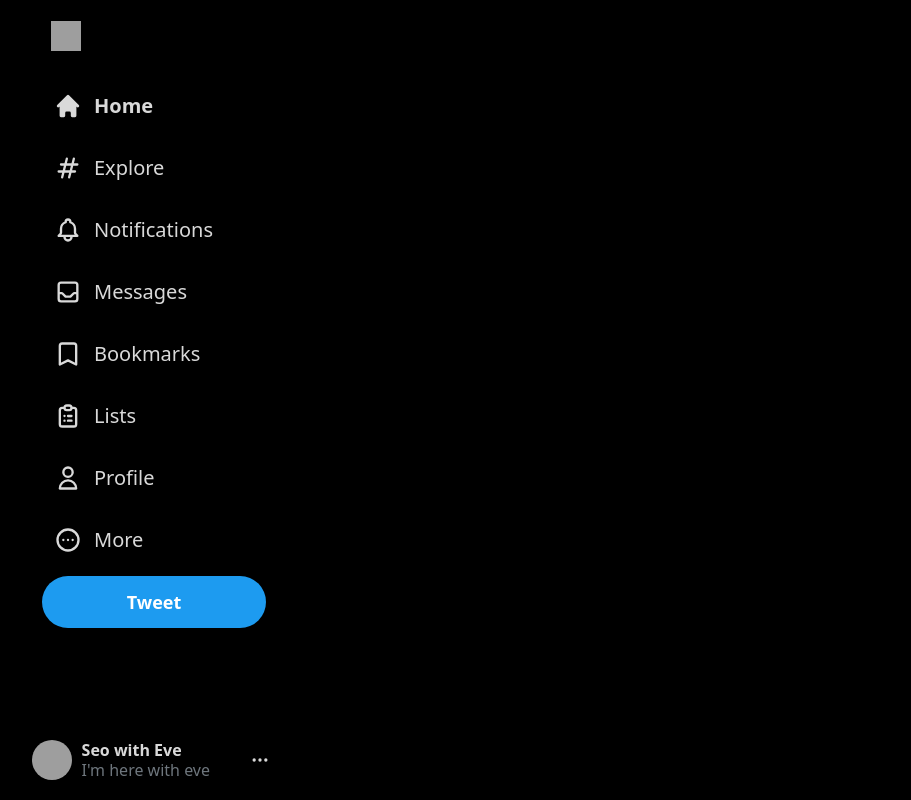
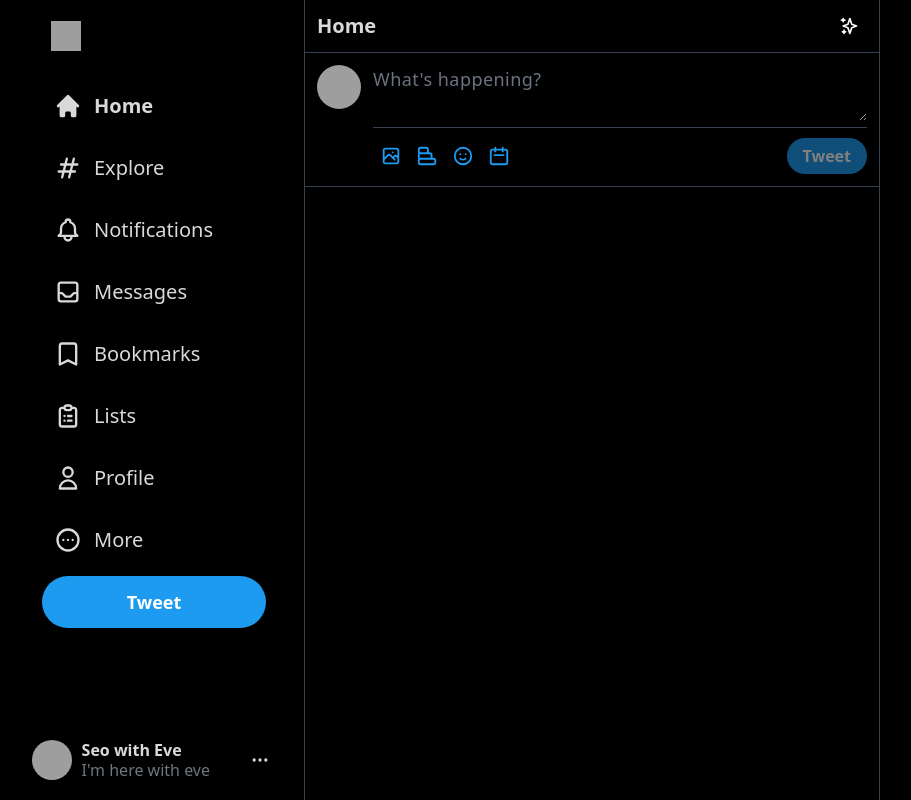
Before and after one commit to seo722/youtube-twitter, a Next.js app: page / in a window 1280 px wide. Shown: the whole page, without its empty margins (66-977 px from the left). Built offline with nearby package versions, Linux system fonts and the light colour scheme; grey boxes are pictures that could not be loaded.

Commit message:
Feed input, Emoji, file

```diff
--- /dev/null
+++ b/components/Feed.js
@@ -0,0 +1,28 @@
+import { SparklesIcon } from "@heroicons/react/outline";
+import Input from "./Input";
+
+function Feed() {
+  return (
+    <div
+      className="text-white flex-grow border-l border-r
+  border-gray-700 max-w-xl sm:ml-[73px] xl:ml-[370px]"
+    >
+      <div
+        className="text-[#d9d9d9] flex items-center
+      sm:justify-between py-2 px-3 sticky top-0 z-50 bg-black
+      border-b border-gray-700"
+      >
+        <h2 className="text-lg sm:text-xl font-bold">Home</h2>
+        <div
+          className="hoverAnimation w-9 h-9 flex items-center
+        justify-center xl:px-0 ml-auto"
+        >
+          <SparklesIcon className="h-5 text-white" />
+        </div>
+      </div>
+      <Input />
+    </div>
+  );
+}
+
+export default Feed;
--- /dev/null
+++ b/components/Input.js
@@ -0,0 +1,125 @@
+import {
+  CalendarIcon,
+  ChartBarIcon,
+  EmojiHappyIcon,
+  PhotographIcon,
+  XIcon,
+} from "@heroicons/react/outline";
+import { useState, useRef } from "react";
+import "emoji-mart/css/emoji-mart.css";
+import { Picker } from "emoji-mart";
+
+function Input() {
+  const [input, setInput] = useState("");
+  const [selectedFile, setSelectedFile] = useState(null);
+  const [showEmojis, setShowEmojis] = useState(false);
+  const filePickerRef = useRef(null);
+
+  const addImageToPost = () => {};
+
+  const addEmoji = (e) => {
+    let sym = e.unified.split("-");
+    let codesArray = [];
+    sym.forEach((el) => codesArray.push("0x" + el));
+    let emoji = String.fromCodePoint(...codesArray);
+    setInput(input + emoji);
+  };
+
+  return (
+    <div
+      className={`border-b border-gray-700 p-3 flex space-x-3
+      overflow-y-scroll scrollbar-hide`}
+    >
+      <img
+        src="https://pbs.twimg.com/profile_images/1504145349229035520/KZsp4zM0_400x400.jpg"
+        alt=""
+        className="h-11 w-11 rounded-full cursor-pointer"
+      />
+      <div className="w-full divide-y divide-gray-700">
+        <div className={` ${selectedFile && "pb-7"} ${input && "space-y-2.5"}`}>
+          <textarea
+            value={input}
+            onChange={(e) => {
+              setInput(e.target.value);
+            }}
+            rows="2"
+            placeholder="What's happening?"
+            className="bg-transparent outline-none text-[#d9d9d9]
+            text-lg placeholder-gray-500 tracking-wide w-full min-h-[50px]"
+          />
+
+          {selectedFile && (
+            <div className="relative">
+              <div
+                className="absolute w-8 h-8 bg-[#15181c] hover:bg-[#272c26]
+                bg-opacity-75 rounded-full flex items-center justify-center top-1 left-1 cursor-pointer"
+                onClick={() => setSelectedFile(null)}
+              >
+                <XIcon className="text-white h-5" />
+              </div>
+              <img
+                src={selectedFile}
+                alt=""
+                className="rounded-2xl max-h-80 object-contain"
+              />
+            </div>
+          )}
+        </div>
+
+        <div className="flex items-center justify-between pt-2.5 ">
+          <div className="flex items-center">
+            <div className="icon" onClick={() => filePickerRef.current.click()}>
+              <PhotographIcon className="h-[22px] text-[#1d9bf0]" />
+              <input
+                type="file"
+                hidden
+                onChange={addImageToPost}
+                ref={filePickerRef}
+              />
+            </div>
+
+            <div className="icon rotate-90">
+              <ChartBarIcon className="text-[#1d9bf0] h-[22px]" />
+            </div>
+
+            <div
+              className="icon"
+              onClick={() => setShowEmojis((prev) => !prev)}
+            >
+              <EmojiHappyIcon className="text-[#1d9bf0] h-[22px]" />
+            </div>
+
+            <div className="icon">
+              <CalendarIcon className="text-[#1d9bf0] h-[22px]" />
+            </div>
+
+            {showEmojis && (
+              <Picker
+                onSelect={addEmoji}
+                style={{
+                  position: "absolute",
+                  marginTop: "465px",
+                  marginLeft: -40,
+                  maxWidth: "320px",
+                  borderRadius: "20px",
+                }}
+                theme="dark"
+              />
+            )}
+          </div>
+          <button
+            className="bg-[#1d9bf0] text-white rounded-full px-4 py-1.5 font-bold
+          shadow-md hover:bg-[#1a8cd8] disabled:hover:bg-[#1d9bf0] disabled:opacity-50
+          disabled:cursor-default"
+            disabled={!input.trim() && !selectedFile}
+            // onClick={sendPost}
+          >
+            Tweet
+          </button>
+        </div>
+      </div>
+    </div>
+  );
+}
+
+export default Input;
--- a/package.json
+++ b/package.json
@@ -10,9 +10,11 @@
   },
   "dependencies": {
     "@heroicons/react": "^1.0.6",
+    "emoji-mart": "^3.0.1",
     "next": "12.1.4",
     "react": "18.0.0",
-    "react-dom": "18.0.0"
+    "react-dom": "18.0.0",
+    "tailwind-scrollbar-hide": "^1.1.7"
   },
   "devDependencies": {
     "autoprefixer": "^10.4.4",
--- a/pages/index.js
+++ b/pages/index.js
@@ -1,4 +1,5 @@
 import Head from "next/head";
+import Feed from "../components/Feed";
 import Sidebar from "../components/Sidebar";
 
 export default function Home() {
@@ -12,7 +13,7 @@
 
       <main className="bg-black min-h-screen flex max-w-[1500px] mx-auto">
         <Sidebar />
-        {/* Feed */}
+        <Feed />
         {/* Widgets */}
 
         {/* Modal */}
--- a/styles/globals.css
+++ b/styles/globals.css
@@ -13,6 +13,11 @@
     @apply hover:bg-[#d9d9d9] hover:bg-opacity-10 rounded-full
     cursor-pointer w-[52px] h-[52px] xl:w-auto xl:h-auto xl:py-3 xl:px-4
     transition duration-200 ease-out;
+  }
+
+  .icon {
+    @apply cursor-pointer w-9 h-9 hover:bg-[#1d0bf0] hover:bg-opacity-10
+    flex items-center justify-center rounded-full transition ease-out;
   }
 }
 
--- a/tailwind.config.js
+++ b/tailwind.config.js
@@ -6,5 +6,5 @@
   theme: {
     extend: {},
   },
-  plugins: [],
+  plugins: [require("tailwind-scrollbar-hide")],
 };
```
Also changed, not shown: components/Sidebar.js (+8 -2 lines), 1 other file (tests, documents, lock files or other folders).
